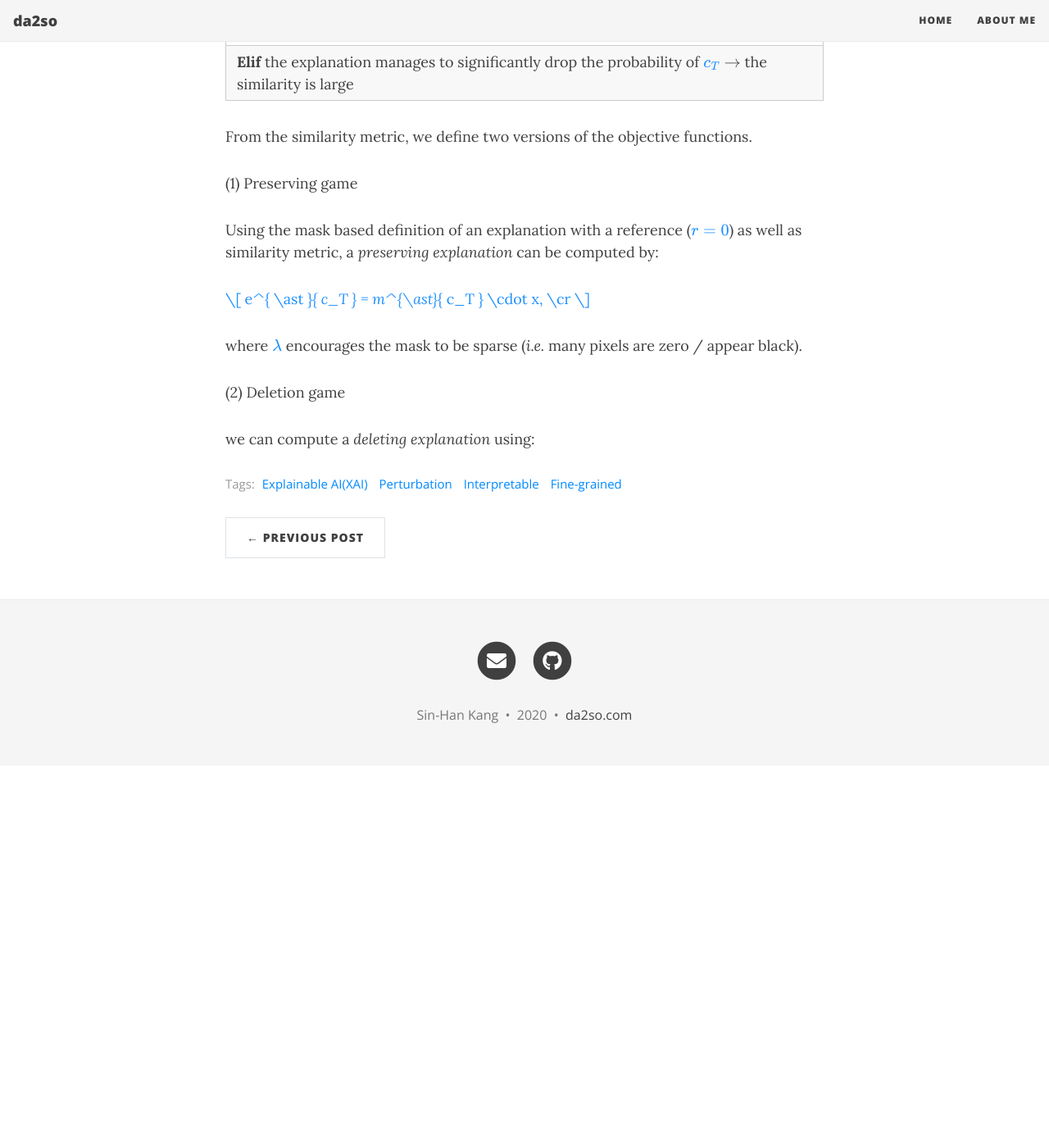
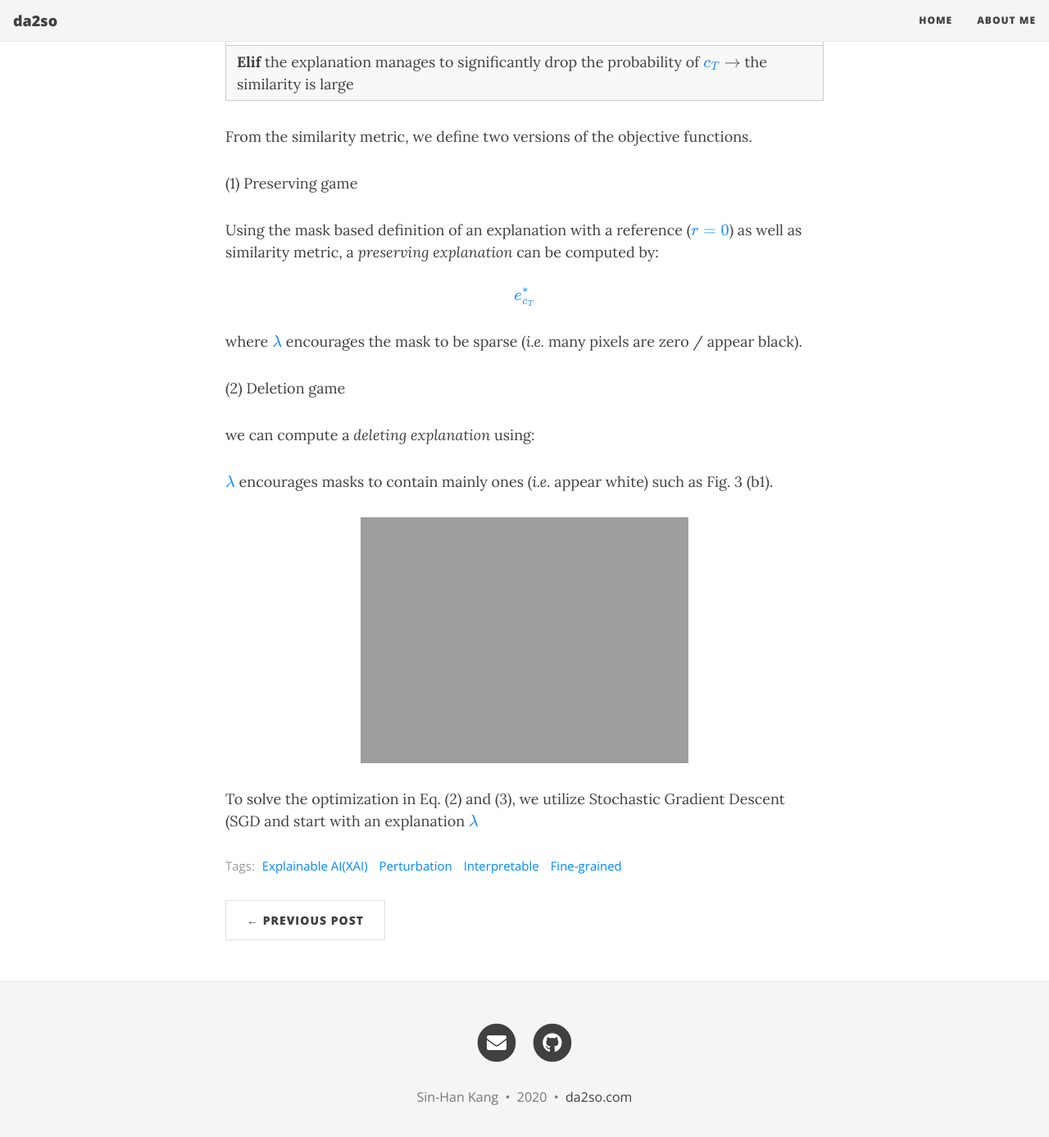
Before and after one commit to da2so/da2so.github.io, a Jekyll site: the page built from _posts/2020-08-17-Interpretable_And_Fine-grained_Visual_Explanations_For_Convolutional_Neural_Networks.md, in a window 1280 px wide and 1400 px high, scrolled down 2164 px. Shown: the top 1387 px of the window at 82% size. Built offline with Jekyll 4.4.1, drawn with Linux system fonts in a browser that asks for light colours; nearby versions of some CDN libraries; formulas are drawn with MathJax 3; before the commit the page ends 3098 px from its top, so only the background shows below that.

Commit message:
upload post

```diff
--- a/_posts/2020-08-17-Interpretable_And_Fine-grained_Visual_Explanations_For_Convolutional_Neural_Networks.md
+++ b/_posts/2020-08-17-Interpretable_And_Fine-grained_Visual_Explanations_For_Convolutional_Neural_Networks.md
@@ -77,7 +77,7 @@ Using the mask based definition of an explanation with a reference (<span style=
 
 <span style="color:DodgerBlue">
 \\[
-e^{ \ast }_\{ c_T \} = m^{\ast}_\{ c_T \} \cdot x, \cr
+e^{ \ast }_\{ c_T \}
 \\]
 </span>
 
@@ -86,3 +86,14 @@ where <span style="color:DodgerBlue">$\lambda$</span> encourages the mask to be
 (2) Deletion game
 
 we can compute a *deleting explanation* using:
+
+
+
+<span style="color:DodgerBlue">$\lambda$</span> encourages masks to contain mainly ones (*i.e.* appear white) such as Fig. 3 (b1).
+
+
+
+![3](https://da2so.github.io/assets/post_img/2020-08-17-Interpretable_And_Fine-grained_Visual_Explanations_For_Convolutional_Neural_Networks/3.png){: .mx-auto.d-block :}
+
+
+To solve the optimization in Eq. (2) and (3), we utilize Stochastic Gradient Descent (SGD and start with an explanation <span style="color:DodgerBlue">$\lambda$</span>
```
Also changed, not shown: 1 other file.
